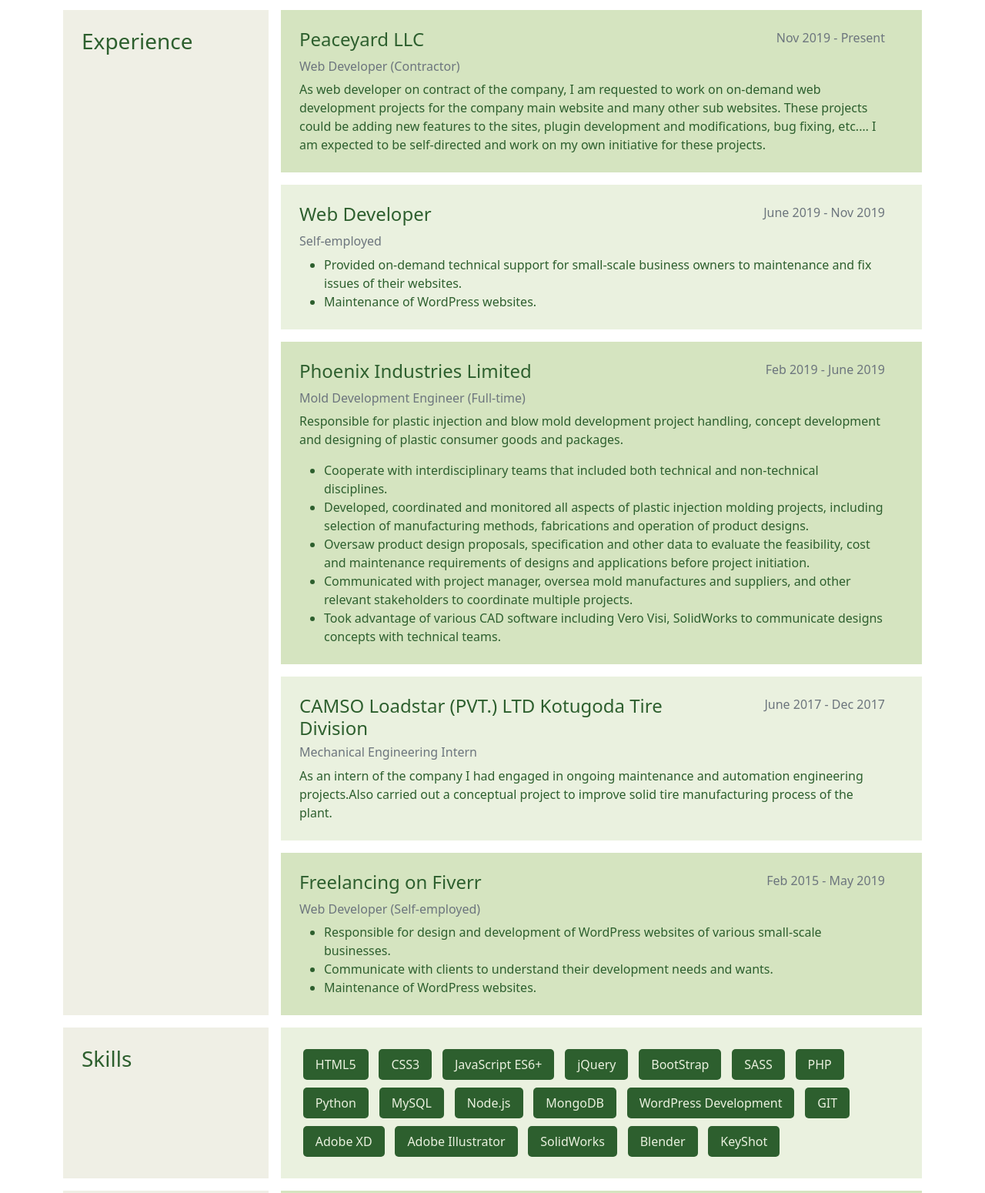
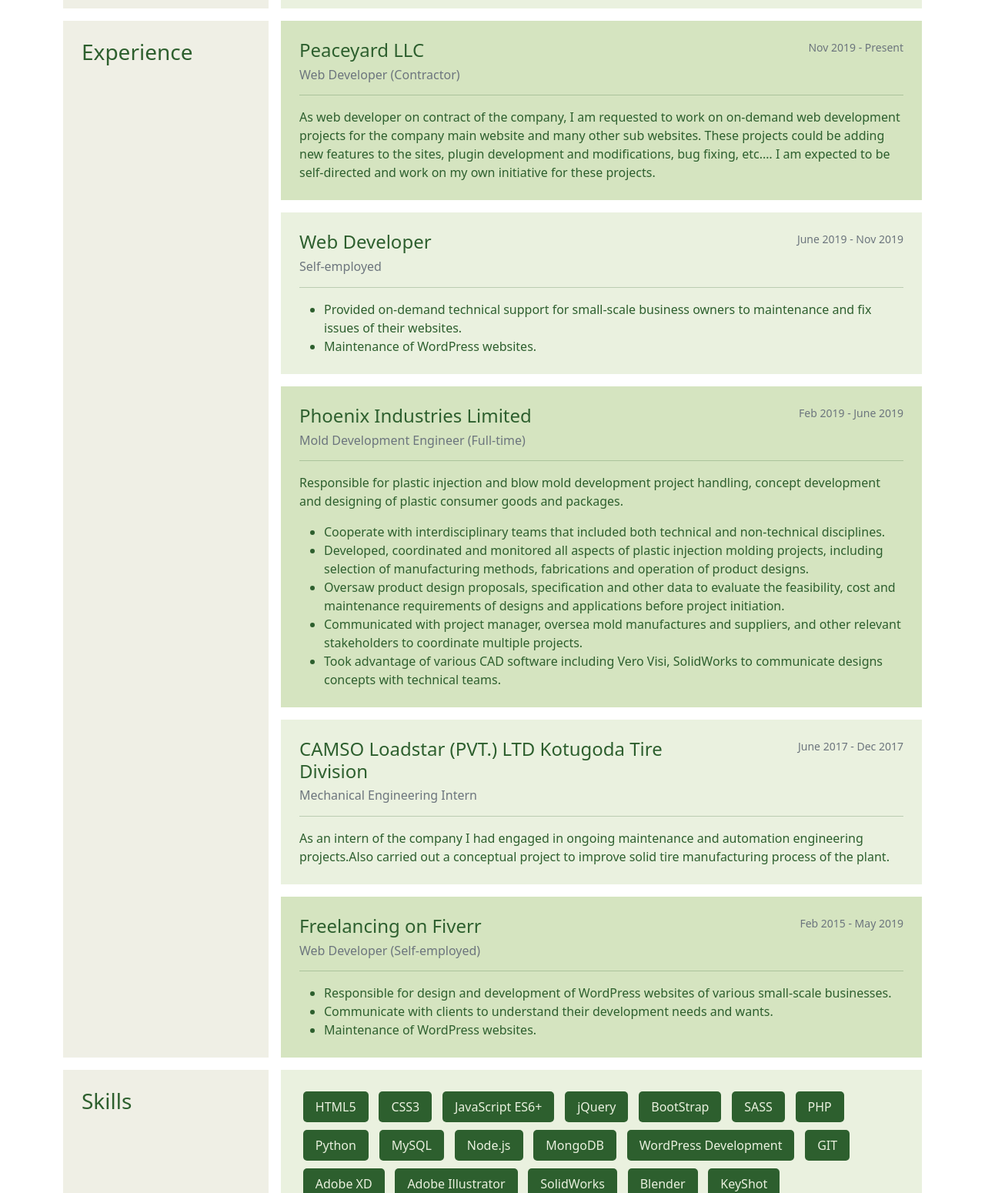
Before and after one commit to ManojRAMR/CV-Online-Version, a plain HTML site: page index.html in a window 1280 px wide. Shown: the part 1040-2590 px from the top of the page at 77% size. Drawn offline with nearby package versions, Linux system fonts and the light colour scheme.

Commit message:
Add hr to experiance sections and change priod text size to small

```diff
--- a/index.css
+++ b/index.css
@@ -54,9 +54,6 @@
 
 /* Experience */
 
-.job__period {
-}
-
 /* skills & fields of interest */
 .foi_list,
 .skills__list {
--- a/index.html
+++ b/index.html
@@ -105,12 +105,12 @@
                       ></a>
                     </li>
                     <li class="header__content-social list-inline-item">
-                      <a href="https://www.github.com/" target="_blank">
+                      <a href="https://github.com/ManojRAMR" target="_blank">
                         <i class="bi bi-github"></i
                       ></a>
                     </li>
                     <li class="header__content-social list-inline-item">
-                      <a href="https://www.whatsapp.com/" target="_blank">
+                      <a href="https://wa.me/94715190114" target="_blank">
                         <i class="bi bi-whatsapp"></i
                       ></a>
                     </li>
@@ -171,16 +171,19 @@
                   <h4 class="edu__institute">University of Moratuwa</h4>
                 </div>
                 <div class="col-4">
-                  <p class="edu__period text-end text-muted">2014 - 2018</p>
+                  <p class="edu__period text-end text-muted small">
+                    2014 - 2018
+                  </p>
                 </div>
               </div>
               <div class="row">
                 <div class="col">
-                  <p class="edu__qulification text-muted">
+                  <p class="edu__qulification text-muted mb-0">
                     B.Sc. Eng. (Hons.) in Mechanical Engineering
                   </p>
                 </div>
               </div>
+              <hr />
               <div class="row">
                 <div class="col">
                   <p class="disc">
@@ -222,58 +225,56 @@
             </div>
           </div>
           <div class="col-lg-9">
-            <div>
-              <div class="bg__section_accent p-4 mb-3">
-                <div class="row job">
+            <div class="bg__section_accent p-4 mb-lg-3">
               <div class="row">
                 <div class="col-8">
                   <h4 class="job__company">Peaceyard LLC</h4>
                 </div>
                 <div class="col-4">
-                      <p class="job__period text-end text-muted">
+                  <p class="job__period text-end text-muted small">
                     Nov 2019 - Present
                   </p>
                 </div>
               </div>
               <div class="row">
                 <div class="col">
-                      <p class="job__title h6 text-muted">
+                  <p class="job__title h6 text-muted mb-0">
                     Web Developer (Contractor)
                   </p>
                 </div>
               </div>
+              <hr />
               <div class="row">
                 <div class="col">
                   <p class="disc mb-0">
-                        As web developer on contract of the company, I am
-                        requested to work on on-demand web development projects
-                        for the company main website and many other sub
-                        websites. These projects could be adding new features to
-                        the sites, plugin development and modifications, bug
-                        fixing, etc.… I am expected to be self-directed and work
-                        on my own initiative for these projects.
+                    As web developer on contract of the company, I am requested
+                    to work on on-demand web development projects for the
+                    company main website and many other sub websites. These
+                    projects could be adding new features to the sites, plugin
+                    development and modifications, bug fixing, etc.… I am
+                    expected to be self-directed and work on my own initiative
+                    for these projects.
                   </p>
                 </div>
               </div>
             </div>
-              </div>
-              <div class="bg__section_light p-4 mb-3">
-                <div class="row job">
+            <div class="bg__section_light p-4 mb-lg-3">
               <div class="row">
                 <div class="col-8">
                   <h4 class="job__company">Web Developer</h4>
                 </div>
                 <div class="col-4">
-                      <p class="job__period text-end text-muted">
+                  <p class="job__period text-end text-muted small">
                     June 2019 - Nov 2019
                   </p>
                 </div>
               </div>
               <div class="row">
                 <div class="col">
-                      <p class="job__title h6 text-muted">Self-employed</p>
+                  <p class="job__title h6 text-muted mb-0">Self-employed</p>
                 </div>
               </div>
+              <hr />
               <div class="row">
                 <div class="col">
                   <ul class="disc mb-0">
@@ -289,49 +290,48 @@
                 </div>
               </div>
             </div>
-              </div>
-              <div class="bg__section_accent p-4 mb-3">
-                <div class="row job">
+            <div class="bg__section_accent p-4 mb-lg-3">
               <div class="row">
                 <div class="col-8">
                   <h4 class="job__company">Phoenix Industries Limited</h4>
                 </div>
                 <div class="col-4">
-                      <p class="job__period text-end text-muted">
+                  <p class="job__period text-end text-muted small">
                     Feb 2019 - June 2019
                   </p>
                 </div>
               </div>
               <div class="row">
                 <div class="col">
-                      <p class="job__title h6 text-muted">
+                  <p class="job__title h6 text-muted mb-0">
                     Mold Development Engineer (Full-time)
                   </p>
                 </div>
               </div>
+              <hr />
               <div class="row">
                 <div class="col">
                   <p class="disc">
-                        Responsible for plastic injection and blow mold
-                        development project handling, concept development and
-                        designing of plastic consumer goods and packages.
+                    Responsible for plastic injection and blow mold development
+                    project handling, concept development and designing of
+                    plastic consumer goods and packages.
                   </p>
                   <ul class="disc mb-0">
                     <li class="disc__item">
-                          Cooperate with interdisciplinary teams that included
-                          both technical and non-technical disciplines.
+                      Cooperate with interdisciplinary teams that included both
+                      technical and non-technical disciplines.
                     </li>
                     <li class="disc__item">
                       Developed, coordinated and monitored all aspects of
-                          plastic injection molding projects, including
-                          selection of manufacturing methods, fabrications and
-                          operation of product designs.
+                      plastic injection molding projects, including selection of
+                      manufacturing methods, fabrications and operation of
+                      product designs.
                     </li>
                     <li class="disc__item">
-                          Oversaw product design proposals, specification and
-                          other data to evaluate the feasibility, cost and
-                          maintenance requirements of designs and applications
-                          before project initiation.
+                      Oversaw product design proposals, specification and other
+                      data to evaluate the feasibility, cost and maintenance
+                      requirements of designs and applications before project
+                      initiation.
                     </li>
                     <li class="disc__item">
                       Communicated with project manager, oversea mold
@@ -347,9 +347,7 @@
                 </div>
               </div>
             </div>
-              </div>
-              <div class="bg__section_light p-4 mb-3">
-                <div class="row job">
+            <div class="bg__section_light p-4 mb-lg-3">
               <div class="row">
                 <div class="col-8">
                   <h4 class="job__company">
@@ -357,49 +355,49 @@
                   </h4>
                 </div>
                 <div class="col-4">
-                      <p class="job__period text-end text-muted">
+                  <p class="job__period text-end text-muted small">
                     June 2017 - Dec 2017
                   </p>
                 </div>
               </div>
               <div class="row">
                 <div class="col">
-                      <p class="job__title h6 text-muted">
+                  <p class="job__title h6 text-muted mb-0">
                     Mechanical Engineering Intern
                   </p>
                 </div>
               </div>
+              <hr />
               <div class="row">
                 <div class="col">
                   <p class="disc mb-0">
                     As an intern of the company I had engaged in ongoing
-                        maintenance and automation engineering projects.Also
-                        carried out a conceptual project to improve solid tire
-                        manufacturing process of the plant.
+                    maintenance and automation engineering projects.Also carried
+                    out a conceptual project to improve solid tire manufacturing
+                    process of the plant.
                   </p>
                 </div>
               </div>
             </div>
-              </div>
             <div class="bg__section_accent p-4">
-                <div class="row job">
               <div class="row">
                 <div class="col-8">
                   <h4 class="job__company">Freelancing on Fiverr</h4>
                 </div>
                 <div class="col-4">
-                      <p class="job__period text-end text-muted">
+                  <p class="job__period text-end text-muted small">
                     Feb 2015 - May 2019
                   </p>
                 </div>
               </div>
               <div class="row">
                 <div class="col">
-                      <p class="job__title h6 text-muted">
+                  <p class="job__title h6 text-muted mb-0">
                     Web Developer (Self-employed)
                   </p>
                 </div>
               </div>
+              <hr />
               <div class="row">
                 <div class="col">
                   <ul class="disc mb-0">
@@ -408,15 +406,13 @@
                       websites of various small-scale businesses.
                     </li>
                     <li class="disc__item">
-                          Communicate with clients to understand their
-                          development needs and wants.
+                      Communicate with clients to understand their development
+                      needs and wants.
                     </li>
                     <li class="disc__item">
                       Maintenance of WordPress websites.
                     </li>
                   </ul>
-                    </div>
-                  </div>
                 </div>
               </div>
             </div>
```
Lines whose indentation alone changed are shown as unchanged.
